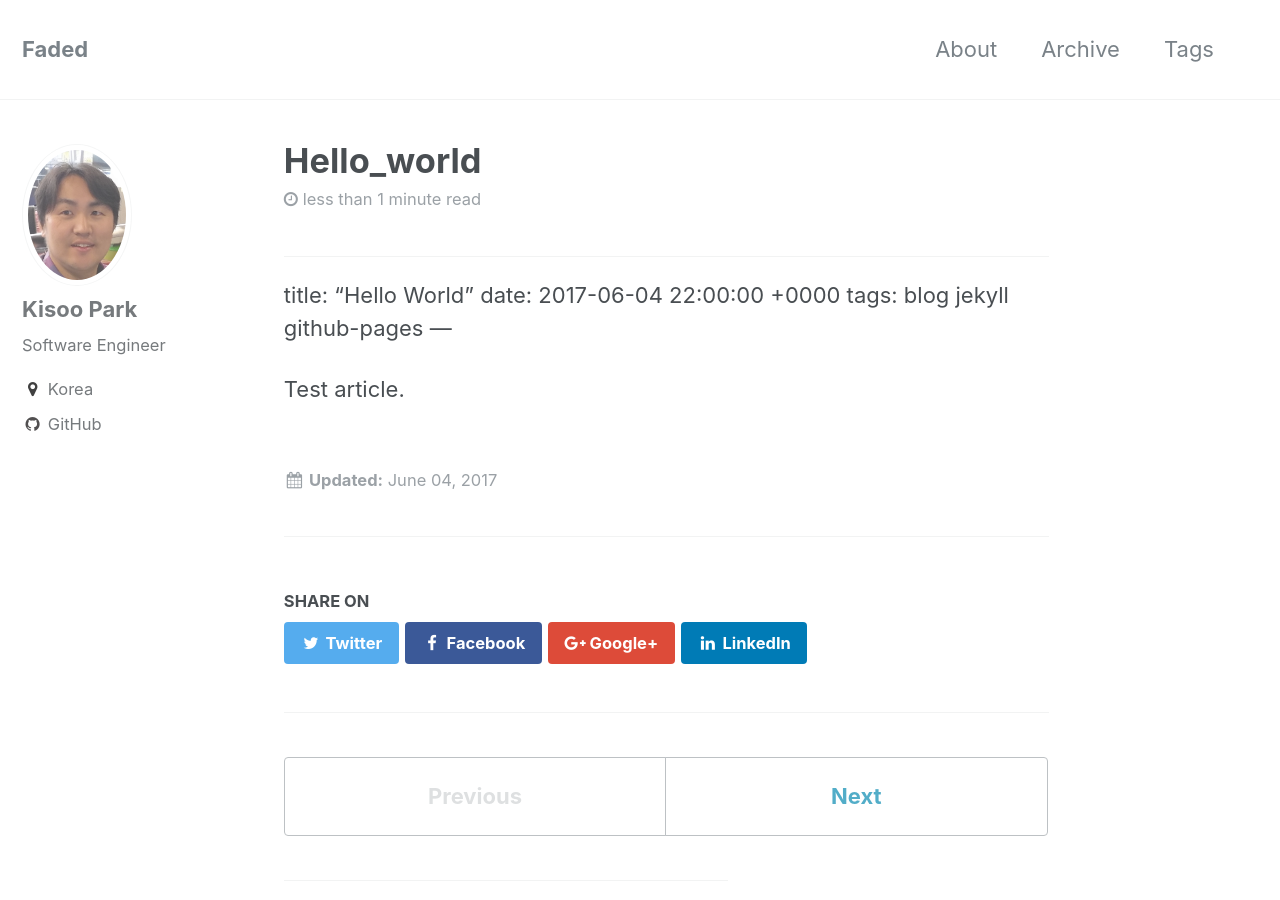
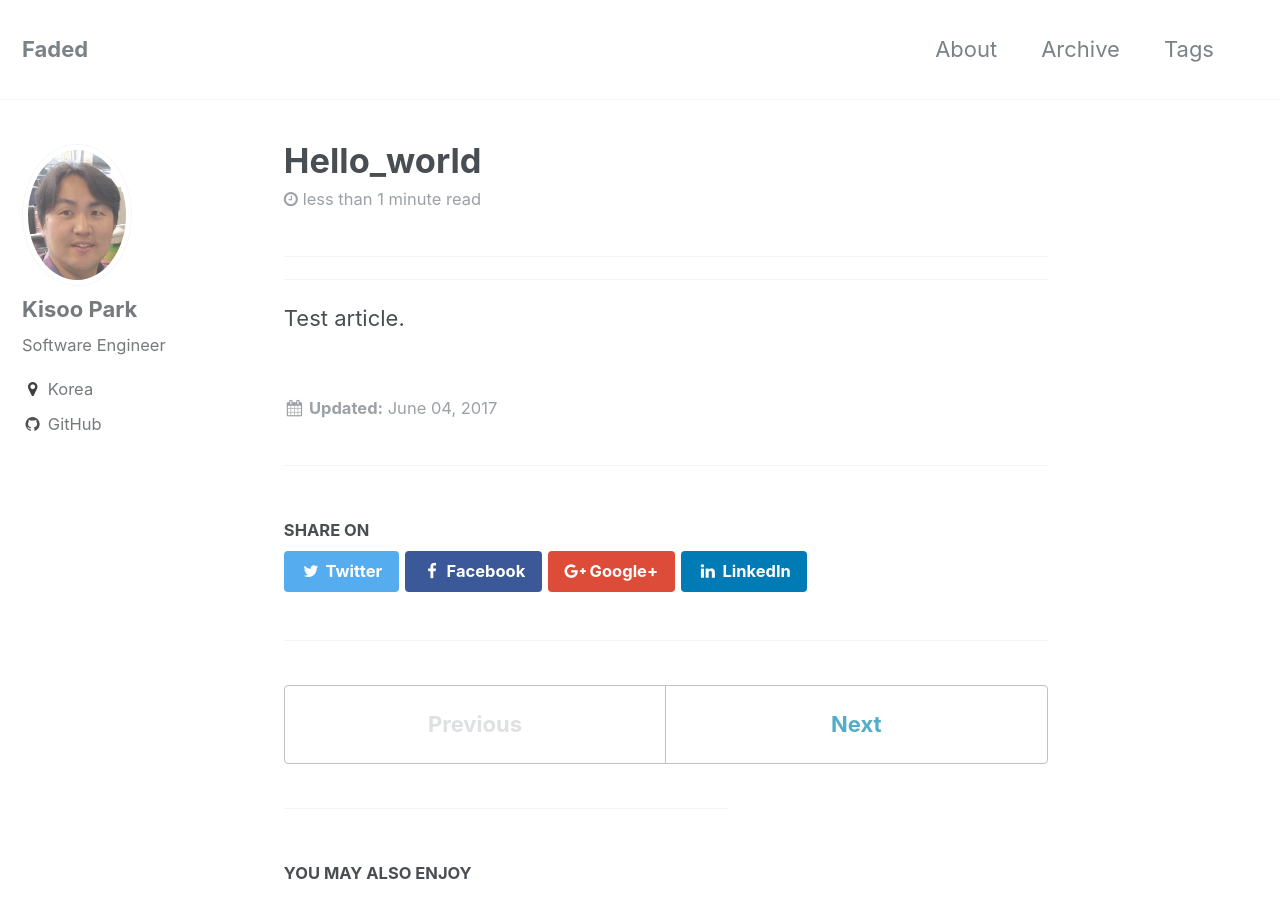
Before and after one commit to aska94-zz/aska94.github.io, a Jekyll site: the page built from _posts/2017-06-04-hello_world.md, in a window 1280 px wide and 900 px high. Built offline with Jekyll 4.4.1, drawn with Linux system fonts in a browser that asks for light colours.

Commit message:
delete title

```diff
--- a/_posts/2017-06-04-hello_world.md
+++ b/_posts/2017-06-04-hello_world.md
@@ -1,8 +1,5 @@
 
 ---
-title: "Hello World"
-date: 2017-06-04 22:00:00 +0000
-tags: blog jekyll github-pages
 ---
 
 Test article.
```
